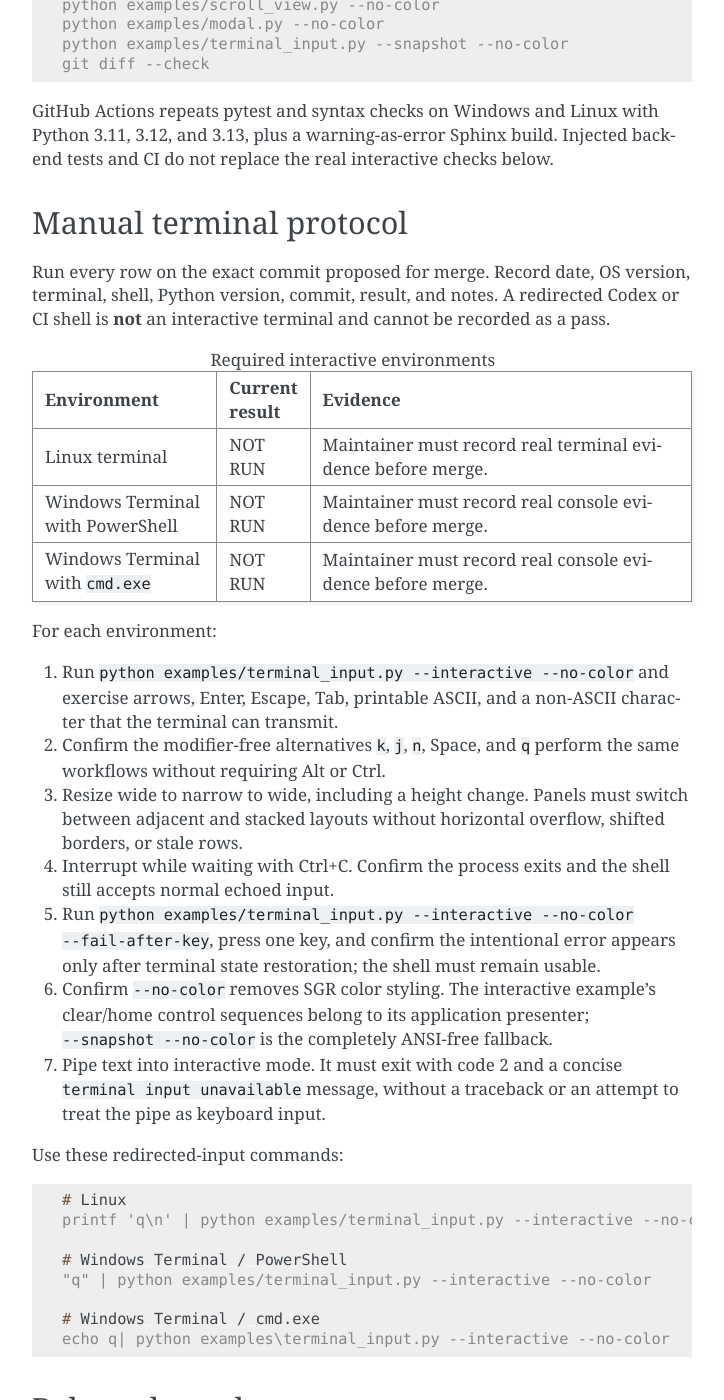
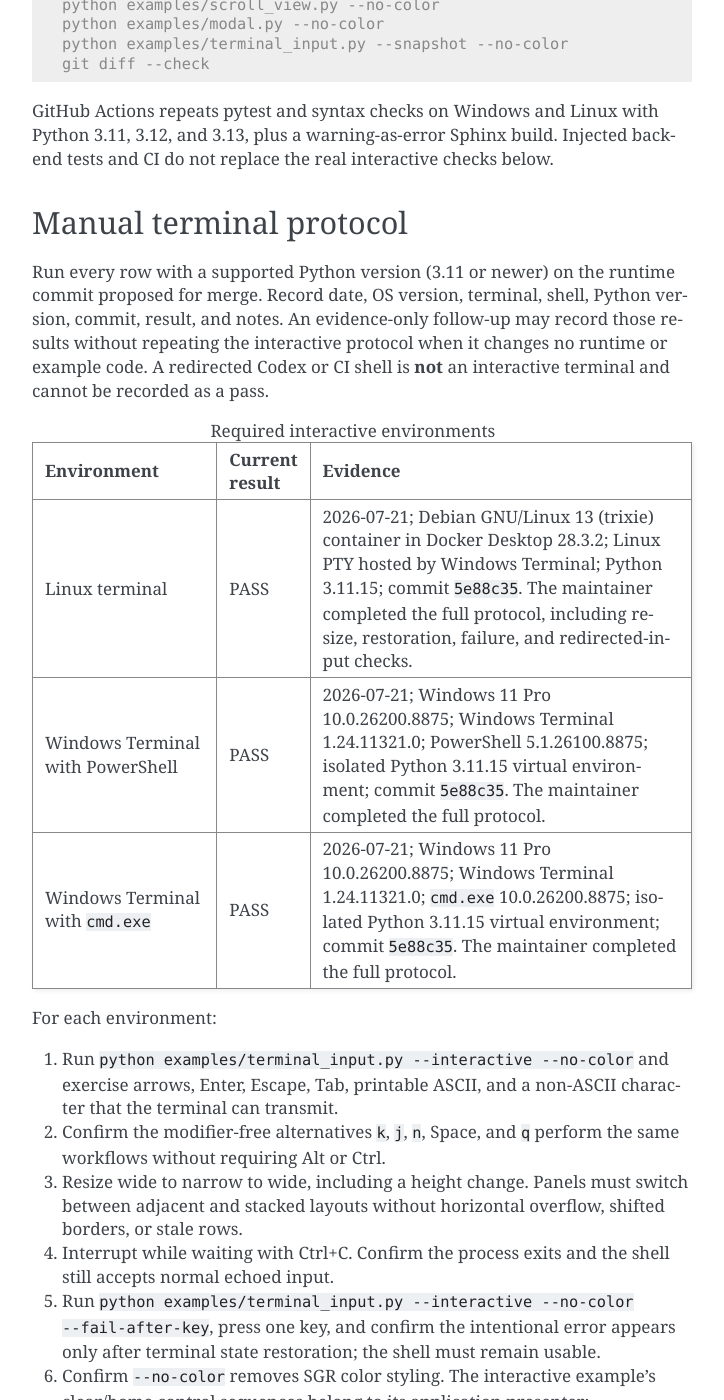
Before and after one commit to TheBitPoets/thebitlab-tui, a Sphinx documentation site: the page built from docs/architecture/phase-3-verification.rst, in a window 1280 px wide and 1400 px high, scrolled down 1153 px. Shown: the whole window, without its empty margins (388-1112 px from the left). Built offline with Sphinx 7.4.7, drawn with Linux system fonts in a browser that asks for light colours.

Commit message:
docs: record Phase 3 terminal verification

```diff
--- a/docs/architecture/phase-3-verification.rst
+++ b/docs/architecture/phase-3-verification.rst
@@ -78,8 +78,10 @@ interactive checks below.
 Manual terminal protocol
 ------------------------
 
-Run every row on the exact commit proposed for merge. Record date, OS version, terminal, shell,
-Python version, commit, result, and notes. A redirected Codex or CI shell is **not** an interactive
+Run every row with a supported Python version (3.11 or newer) on the runtime commit proposed for
+merge. Record date, OS version, terminal, shell, Python version, commit, result, and notes. An
+evidence-only follow-up may record those results without repeating the interactive protocol when
+it changes no runtime or example code. A redirected Codex or CI shell is **not** an interactive
 terminal and cannot be recorded as a pass.
 
 .. list-table:: Required interactive environments
@@ -90,14 +92,21 @@ terminal and cannot be recorded as a pass.
      - Current result
      - Evidence
    * - Linux terminal
-     - NOT RUN
-     - Maintainer must record real terminal evidence before merge.
+     - PASS
+     - 2026-07-21; Debian GNU/Linux 13 (trixie) container in Docker Desktop 28.3.2;
+       Linux PTY hosted by Windows Terminal; Python 3.11.15; commit ``5e88c35``. The maintainer
+       completed the full protocol, including resize, restoration, failure, and redirected-input
+       checks.
    * - Windows Terminal with PowerShell
-     - NOT RUN
-     - Maintainer must record real console evidence before merge.
+     - PASS
+     - 2026-07-21; Windows 11 Pro 10.0.26200.8875; Windows Terminal 1.24.11321.0;
+       PowerShell 5.1.26100.8875; isolated Python 3.11.15 virtual environment; commit
+       ``5e88c35``. The maintainer completed the full protocol.
    * - Windows Terminal with ``cmd.exe``
-     - NOT RUN
-     - Maintainer must record real console evidence before merge.
+     - PASS
+     - 2026-07-21; Windows 11 Pro 10.0.26200.8875; Windows Terminal 1.24.11321.0;
+       ``cmd.exe`` 10.0.26200.8875; isolated Python 3.11.15 virtual environment; commit
+       ``5e88c35``. The maintainer completed the full protocol.
 
 For each environment:
 
```
Also changed, not shown: docs/architecture.md (+3 -2 lines), 1 other file.
